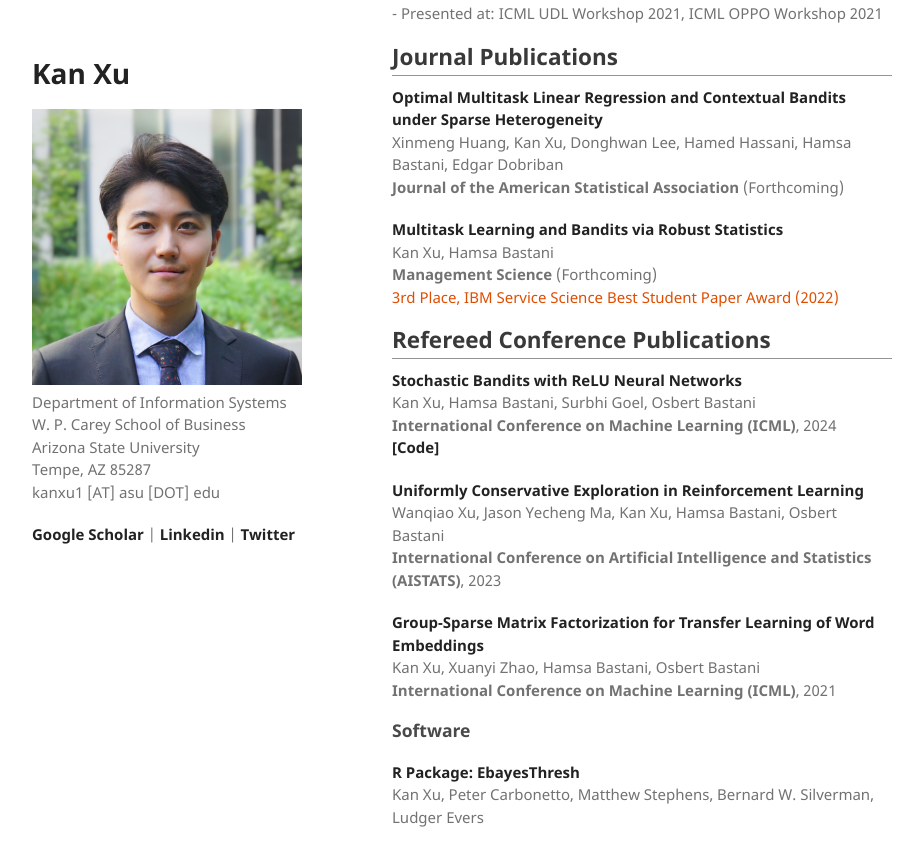
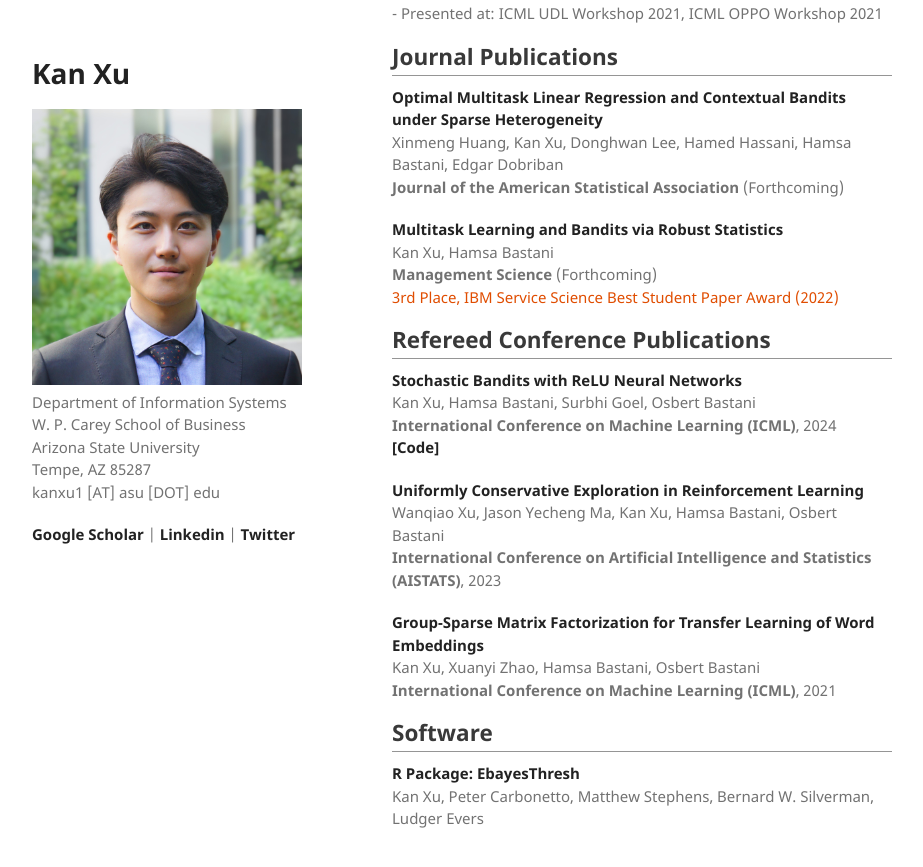
Before and after one commit to kanxu526/kanxu526.github.io, a Jekyll site: the page built from research.md, in a window 1280 px wide and 900 px high, scrolled down 516 px. Shown: the top 867 px of the window, without its empty margins (178-1101 px from the left). Built offline with Jekyll 4.4.1, drawn with Linux system fonts in a browser that asks for light colours.

```diff
--- a/research.md
+++ b/research.md
@@ -53,7 +53,7 @@ Wanqiao Xu, Jason Yecheng Ma, Kan Xu, Hamsa Bastani, Osbert Bastani<br>
 Kan Xu, Xuanyi Zhao, Hamsa Bastani, Osbert Bastani<br>
 <b>International Conference on Machine Learning (ICML)</b>, 2021</p>
 
-<h3>Software</h3>
+<h2>Software</h2>
 
 <p><a href="https://github.com/stephenslab/EbayesThresh">R Package: EbayesThresh</a><br>
 Kan Xu, Peter Carbonetto, Matthew Stephens, Bernard W. Silverman, Ludger Evers</p>
```
